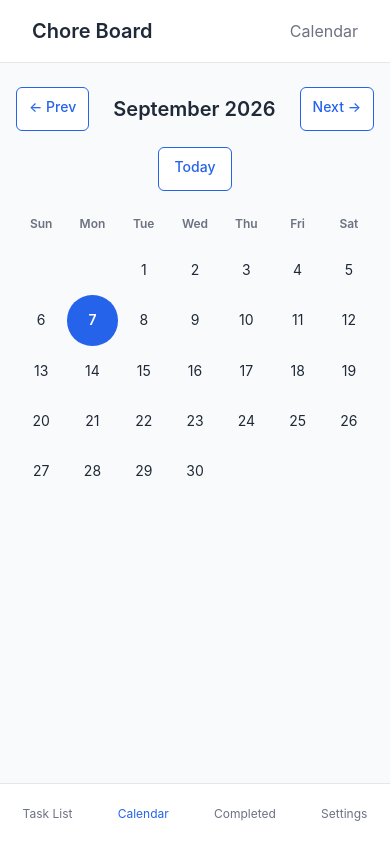
After one commit to gxobst/chore-board, a Django app: page /calendar/ in a window 390 px wide. The commit adds this page. Run offline with Django 5.2, Linux system fonts and the light colour scheme; data that the repository does not hold is empty.

Commit message:
feat: Add calendar view (Task 6)
Implement monthly calendar view with:
- Month grid (7-column, week rows) showing current month by default
- Date highlighting for active (non-completed) chores due on that date
- Click-to-add: clicking any date opens create form with due date pre-filled
- Previous/Next month navigation controls
- Today button to return to current month
- Padding days from adjacent months are dimmed and non-clickable
- Responsive layout for mobile viewports

Co-Authored-By: CLINE <<EMAIL>>

```diff
--- a/chores/templates/chores/base.html
+++ b/chores/templates/chores/base.html
@@ -288,6 +288,7 @@
                 align-items: flex-start;
             }
         }
+        {% block extra_css %}{% endblock %}
     </style>
 </head>
 <body>
@@ -304,7 +305,7 @@
     </main>
     <nav class="bottom-nav">
         <a href="{% url 'task_list' %}" class="{% block nav_task_list %}{% endblock %}">Task List</a>
-        <a href="#" class="{% block nav_calendar %}{% endblock %}">Calendar</a>
+        <a href="{% url 'calendar' %}" class="{% block nav_calendar %}{% endblock %}">Calendar</a>
         <a href="{% url 'completed' %}" class="{% block nav_completed %}{% endblock %}">Completed</a>
         <a href="#" class="{% block nav_settings %}{% endblock %}">Settings</a>
     </nav>
--- /dev/null
+++ b/chores/templates/chores/calendar.html
@@ -0,0 +1,236 @@
+{% extends "chores/base.html" %}
+
+{% block title %}Calendar - Chore Board{% endblock %}
+{% block page_title %}Calendar{% endblock %}
+{% block nav_calendar %}active{% endblock %}
+
+{% block content %}
+<div class="calendar-container">
+    <!-- Month navigation -->
+    <div class="calendar-header">
+        <a href="?year={{ prev_year }}&month={{ prev_month }}" class="btn btn-secondary calendar-nav-btn">&larr; Prev</a>
+        <h2 class="calendar-title">{{ month_name }} {{ year }}</h2>
+        <a href="?year={{ next_year }}&month={{ next_month }}" class="btn btn-secondary calendar-nav-btn">Next &rarr;</a>
+    </div>
+
+    <!-- Today button -->
+    <div class="calendar-today-row">
+        <a href="{% url 'calendar' %}" class="btn btn-secondary btn-today">Today</a>
+    </div>
+
+    <!-- Day-of-week header -->
+    <div class="calendar-grid">
+        <div class="calendar-row calendar-day-header">
+            <div class="calendar-day-name">Sun</div>
+            <div class="calendar-day-name">Mon</div>
+            <div class="calendar-day-name">Tue</div>
+            <div class="calendar-day-name">Wed</div>
+            <div class="calendar-day-name">Thu</div>
+            <div class="calendar-day-name">Fri</div>
+            <div class="calendar-day-name">Sat</div>
+        </div>
+
+        <!-- Calendar weeks -->
+        {% for week in grid %}
+        <div class="calendar-row">
+            {% for day_info in week %}
+            <div class="calendar-cell {% if day_info.is_padding %}padding{% endif %} {% if day_info.is_today %}today{% endif %} {% if day_info.has_chore %}has-chore{% endif %}">
+                {% if day_info.date %}
+                <a href="{% url 'create_chore' %}?due_date={{ day_info.date|date:'Y-m-d' }}" class="calendar-day-link {% if day_info.has_chore %}has-chore{% endif %}">
+                    <span class="day-number">{{ day_info.day }}</span>
+                    {% if day_info.has_chore %}
+                    <span class="chore-indicator"></span>
+                    {% endif %}
+                </a>
+                {% else %}
+                <span class="day-number padding-day">&nbsp;</span>
+                {% endif %}
+            </div>
+            {% endfor %}
+        </div>
+        {% endfor %}
+    </div>
+</div>
+{% endblock %}
+
+{% block extra_css %}
+<style>
+.calendar-container {
+    margin: 0 auto;
+}
+
+.calendar-header {
+    display: flex;
+    justify-content: space-between;
+    align-items: center;
+    margin-bottom: 16px;
+}
+
+.calendar-title {
+    font-size: 1.25rem;
+    font-weight: 600;
+    margin: 0;
+}
+
+.calendar-nav-btn {
+    width: auto;
+    padding: 8px 12px;
+    font-size: 0.875rem;
+    min-height: 44px;
+}
+
+.calendar-today-row {
+    text-align: center;
+    margin-bottom: 16px;
+}
+
+.btn-today {
+    width: auto;
+    padding: 8px 16px;
+    min-height: 44px;
+    font-size: 0.875rem;
+}
+
+.calendar-grid {
+    width: 100%;
+}
+
+.calendar-row {
+    display: grid;
+    grid-template-columns: repeat(7, 1fr);
+    gap: 1px;
+}
+
+.calendar-day-header {
+    margin-bottom: 4px;
+}
+
+.calendar-day-name {
+    text-align: center;
+    font-size: 0.75rem;
+    font-weight: 600;
+    color: #6b7280;
+    padding: 8px 0;
+}
+
+.calendar-cell {
+    aspect-ratio: 1;
+    min-height: 44px;
+    display: flex;
+    align-items: center;
+    justify-content: center;
+    position: relative;
+}
+
+.calendar-cell.padding {
+    pointer-events: none;
+}
+
+.calendar-day-link {
+    display: flex;
+    flex-direction: column;
+    align-items: center;
+    justify-content: center;
+    width: 100%;
+    height: 100%;
+    text-decoration: none;
+    color: #1f2937;
+    border-radius: 50%;
+    padding: 4px;
+    min-height: 44px;
+    min-width: 44px;
+    transition: background-color 0.15s;
+}
+
+.calendar-day-link:hover {
+    background-color: #eff6ff;
+}
+
+.calendar-cell.today .calendar-day-link {
+    background-color: #2563eb;
+    color: #ffffff;
+    font-weight: 600;
+}
+
+.calendar-cell.today .calendar-day-link:hover {
+    background-color: #1d4ed8;
+}
+
+.calendar-cell.has-chore .calendar-day-link:not(.today) {
+    font-weight: 600;
+}
+
+.calendar-cell.has-chore .calendar-day-link:not(.today) {
+    background-color: #dbeafe;
+}
+
+.calendar-cell.has-chore .calendar-day-link:not(.today):hover {
+    background-color: #bfdbfe;
+}
+
+.chore-indicator {
+    width: 6px;
+    height: 6px;
+    border-radius: 50%;
+    background-color: #2563eb;
+    margin-top: 2px;
+}
+
+.calendar-cell.today .chore-indicator {
+    background-color: #ffffff;
+}
+
+.day-number {
+    font-size: 0.875rem;
+    line-height: 1;
+}
+
+.day-number.padding-day {
+    color: #d1d5db;
+}
+
+/* Responsive adjustments */
+@media (min-width: 481px) {
+    .calendar-cell {
+        min-height: 60px;
+    }
+
+    .calendar-day-link {
+        min-height: 60px;
+        min-width: 60px;
+    }
+
+    .calendar-title {
+        font-size: 1.5rem;
+    }
+
+    .calendar-day-name {
+        font-size: 0.875rem;
+    }
+
+    .day-number {
+        font-size: 1rem;
+    }
+}
+
+@media (max-width: 360px) {
+    .calendar-nav-btn {
+        padding: 6px 8px;
+        font-size: 0.75rem;
+    }
+
+    .calendar-title {
+        font-size: 1.1rem;
+    }
+
+    .calendar-cell {
+        min-height: 40px;
+    }
+
+    .calendar-day-link {
+        min-height: 40px;
+        min-width: 40px;
+    }
+}
+</style>
+{% endblock %}
--- a/chores/urls.py
+++ b/chores/urls.py
@@ -11,4 +11,5 @@ urlpatterns = [
     path("completed/", views.CompletedView.as_view(), name="completed"),
     path("<int:pk>/restore/", views.RestoreChoreView.as_view(), name="restore_chore"),
     path("completed/bulk-restore/", views.BulkRestoreView.as_view(), name="bulk_restore"),
+    path("calendar/", views.CalendarView.as_view(), name="calendar"),
 ]
--- a/chores/views.py
+++ b/chores/views.py
@@ -4,11 +4,17 @@ from django.utils import timezone
 from django.views.decorators.http import require_POST
 from .forms import ChoreForm
 from .models import Chore
+import calendar
+from datetime import date, timedelta
 
 
 class CreateChoreView(View):
     def get(self, request):
-        form = ChoreForm()
+        initial = {}
+        due_date = request.GET.get('due_date')
+        if due_date:
+            initial['due_date'] = due_date
+        form = ChoreForm(initial=initial)
         return render(request, "chores/chore_form.html", {"form": form})
 
     def post(self, request):
@@ -88,3 +94,92 @@ class BulkRestoreView(View):
                 completed=False, completed_at=None
             )
         return redirect("completed")
+
+
+class CalendarView(View):
+    def get(self, request):
+        today = timezone.localdate()
+
+        # Get year and month from query params, default to current month
+        year = request.GET.get('year')
+        month = request.GET.get('month')
+
+        try:
+            year = int(year) if year else today.year
+            month = int(month) if month else today.month
+        except (ValueError, TypeError):
+            year = today.year
+            month = today.month
+
+        # Validate month/year bounds
+        if month < 1 or month > 12:
+            month = today.month
+            year = today.year
+
+        # Calculate previous and next month
+        prev_month = month - 1
+        prev_year = year
+        if prev_month < 1:
+            prev_month = 12
+            prev_year -= 1
+
+        next_month = month + 1
+        next_year = year
+        if next_month > 12:
+            next_month = 1
+            next_year += 1
+
+        # Get the calendar for the month
+        cal = calendar.Calendar(firstweekday=6)  # Sunday first
+        month_days = cal.monthdayscalendar(year, month)
+
+        # Get all active (non-completed) chores for this month
+        from datetime import date
+        first_day = date(year, month, 1)
+        if month == 12:
+            last_day = date(year + 1, 1, 1) - timedelta(days=1)
+        else:
+            last_day = date(year, month + 1, 1) - timedelta(days=1)
+
+        active_chores = Chore.objects.filter(
+            completed=False,
+            due_date__gte=first_day,
+            due_date__lte=last_day
+        )
+
+        # Build a set of days with chores
+        chore_days = set(active_chores.values_list('due_date', flat=True))
+
+        # Build calendar grid with extra info
+        grid = []
+        for week in month_days:
+            week_data = []
+            for day in week:
+                if day == 0:
+                    week_data.append({'day': 0, 'date': None, 'has_chore': False, 'is_today': False, 'is_padding': True})
+                else:
+                    current_date = date(year, month, day)
+                    week_data.append({
+                        'day': day,
+                        'date': current_date,
+                        'has_chore': current_date in chore_days,
+                        'is_today': current_date == today,
+                        'is_padding': False,
+                    })
+            grid.append(week_data)
+
+        # Month name
+        month_name = calendar.month_name[month]
+
+        context = {
+            'grid': grid,
+            'year': year,
+            'month': month,
+            'month_name': month_name,
+            'prev_year': prev_year,
+            'prev_month': prev_month,
+            'next_year': next_year,
+            'next_month': next_month,
+            'today': today,
+        }
+        return render(request, "chores/calendar.html", context)
```
Also changed, not shown: _docs/groomed/task-06.md (added, +30 -0 lines), chores/tests.py (+130 -0 lines).
